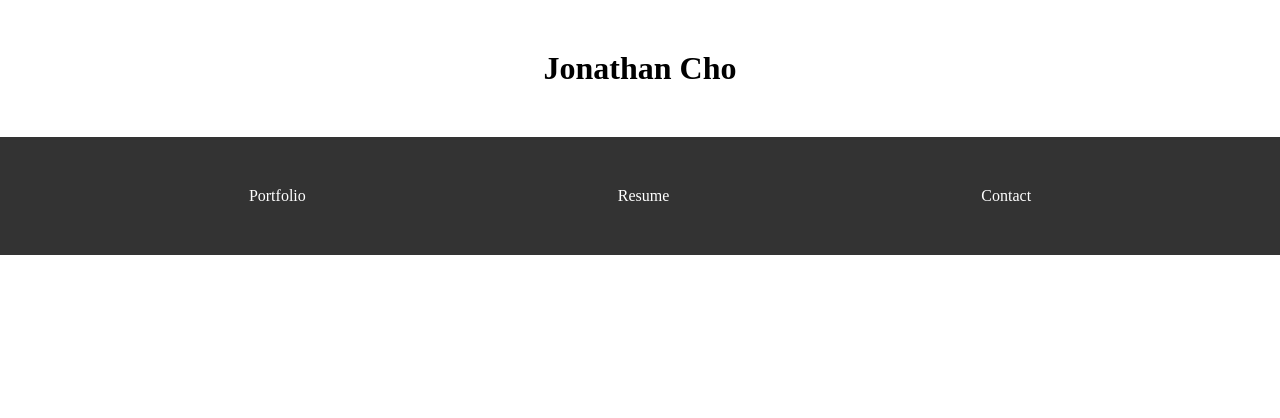
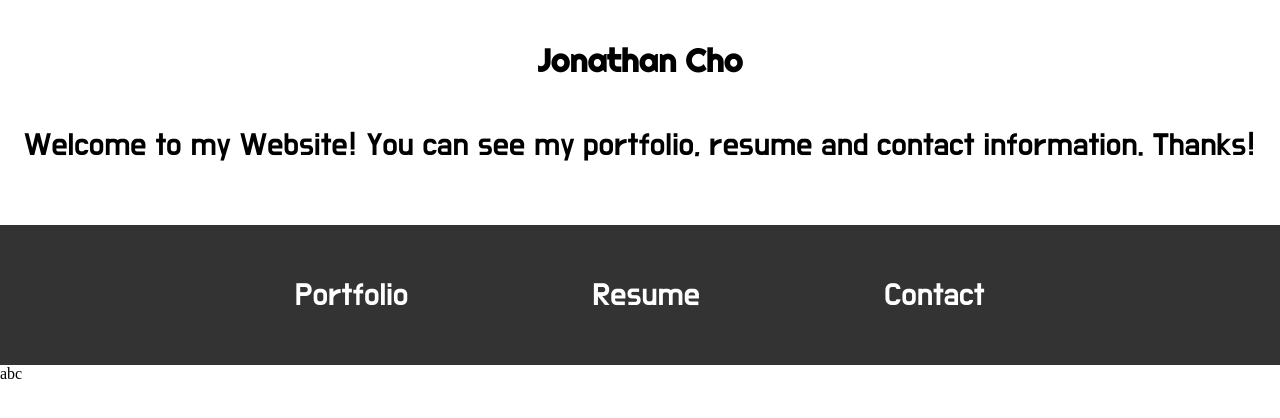
Before and after one commit to jon88cho/jon88cho.github.io, a plain HTML site: page index.html in a window 1280 px wide. Drawn offline with Linux system fonts and the light colour scheme.

Commit message:
resume and font

```diff
--- a/css/styles.css
+++ b/css/styles.css
@@ -2,36 +2,59 @@
   margin: 0;
   padding: 0;
 }
-
+@font-face {
+font-family: font1;
+src: url("../fonts/font1.ttf");
+}
+@font-face {
+font-family: title;
+src: url("../fonts/title.ttf");
+}
+.bodytext{
+  font-family: font1, sans-serif;
+	font-size:32px;
+	font-weight:normal;
+  margin: 5px;
+  padding-bottom: 55px;
+  text-align: center;
+}
 .header{
   background-image: white;
   background-position: center;
   color: black;
   background-repeat: no-repeat;
   text-align: center;
-  padding: 50px;
+  padding: 40px;
+  font-family: title, cursive;
+	font-size:16px;
+	font-weight:normal;
 }
-ul {
+ul{
     list-style-type: none;
     overflow: hidden;
     background-color: #333;
     text-align: center;
-    margin:0
+    padding-bottom:50px white;
+    padding-right:50px white ;
+    padding-left:50px white;
 }
 
-li {
+li{
     text-align: center;
     display: inline;
+    font-family: font1;
+    font-size: 32px;
 }
 
-li a {
+li a{
     display: inline-block;
     color: white;
     text-align: center;
     padding: 50px 90px;
     text-decoration: none;
-    margin-left:5%;
-    margin-right: 5%;
+    position:relative;
+    cursor:pointer;
+
 }
 
 /* Change the link color to #111 (black) on hover */
@@ -39,3 +62,47 @@ li a:hover {
     background-color: #111;
     padding: 50px 90px;
 }
+/* span{
+    background: none repeat scroll 0 0 #F8F8F8;
+    border: 5px solid #DFDFDF;
+    color: #717171;
+    font-size: 13px;
+    height: 30px;
+    letter-spacing: 1px;
+    line-height: 30px;
+    margin: 0 auto;
+    position: relative;
+    text-align: center;
+    text-transform: uppercase;
+    top: -80px;
+    left:-30px;
+    display:none;
+    padding:0 20px;
+
+}
+
+span:after{
+    content:'';
+    position:relative;
+    bottom:50px;
+    width:50px;
+    height:100px;
+    border-bottom:5px solid #dfdfdf;
+    border-right:5px solid #dfdfdf;
+    background:#f8f8f8;
+    left:50%;
+    margin-left:-5px;
+}
+span {
+  display:none
+}
+li a:hover span{
+    display:block;
+} */
+
+/* .popup{
+  display:none
+}
+li a:hover + .popup{
+  display:block
+} */
--- a/index.html
+++ b/index.html
@@ -1,20 +1,40 @@
 <!DOCTYPE html>
 <html>
+
   <head>
     <title>Jonathan Cho's Website</title>
     <link rel="stylesheet" type="text/css" href="css/styles.css">
+    <link rel="stylesheet"
+    href="https://cdnjs.cloudflare.com/ajax/libs/font-awesome/4.7.0/css/font-awesome.min.css">
+
   </head>
+
   <body>
+
     <div class = "header">
       <h1>
         Jonathan Cho
         </h1>
+  </div>
 
+  <div class = "bodytext">
+    <p>Welcome to my Website! You can see my portfolio, resume and contact information. Thanks!</p>
   </div>
-  <ul>
+
+  <div class = "nav_bar">
+
+    <ul>
       <li><a href="">Portfolio</a></li>
-      <li><a href="">Resume</a></li>
+      <li><a href="./resume/resume.pdf" target = "_blank">Resume</a></li>
       <li><a href="">Contact</a></li>
     </ul>
+<a class = "popup">abc
+</a>
+      <!-- <a href = "https://www.google.com" target = "_blank" class = "popup">
+        <i class="fa fa-linkedin-square"
+        style = "font-size:48px"></i>
+      </a> -->
+        </div>
   </body>
+
 </html>
```
Also changed, not shown: fonts/font1.ttf (added), fonts/title.ttf (added), 1 other file.
